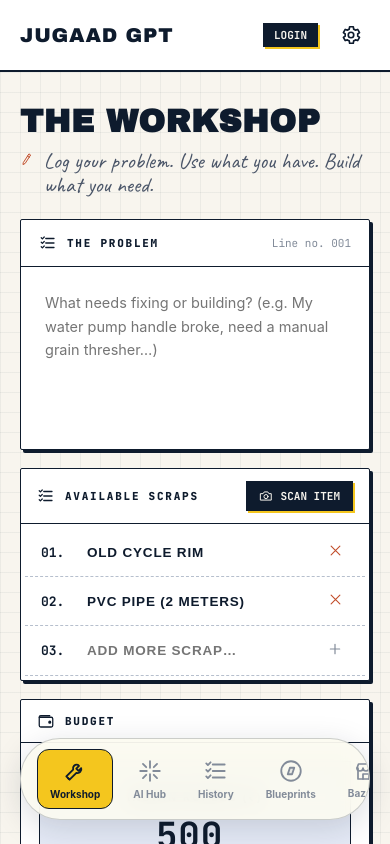
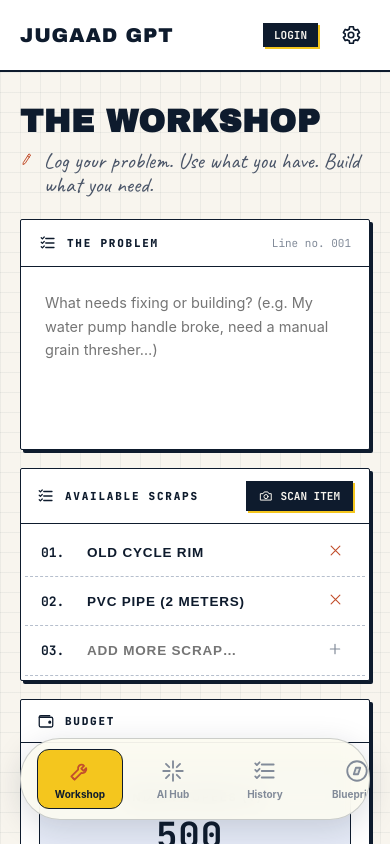
Before and after one commit to jayranedev/Odyssey-IUA-2026, a Next.js app in the folder jugaadgpt-frontend/web/: page / in a window 390 px wide. Built offline with nearby package versions, Linux system fonts and the light colour scheme; no server answers.

Commit message:
fix(frontend): lock body height to prevent window scroll and fix mobile bottom nav layout

```diff
--- a/jugaadgpt-frontend/web/src/app/globals.css
+++ b/jugaadgpt-frontend/web/src/app/globals.css
@@ -19,9 +19,14 @@
   --jg2-card: #FFFFFF;
 }
 
-body {
+html, body {
   margin: 0;
   padding: 0;
+  height: 100%;
+  overflow: hidden;
+}
+
+body {
   font-family: 'Inter', system-ui, sans-serif;
   color: var(--jg2-ink);
   background: var(--jg2-paper);
@@ -135,6 +140,32 @@ body {
   display: flex;
   align-items: center;
   justify-content: center;
+}
+
+@media (max-width: 768px) {
+  .jg2-bottomnav {
+    flex-wrap: nowrap !important;
+    gap: 0;
+    padding: 8px 4px;
+    justify-content: space-around;
+  }
+  .jg2-navitem {
+    flex-direction: column;
+    gap: 4px;
+    padding: 6px 0;
+    font-size: 10px;
+    width: 60px;
+    text-align: center;
+    border: none !important;
+    box-shadow: none !important;
+    background: transparent !important;
+  }
+  .jg2-navitem.active {
+    color: var(--jg2-ink);
+  }
+  .jg2-navitem.active .jg2-navitem-tile {
+    color: var(--jg2-brick);
+  }
 }
 
 .jg2-section-title {
```
